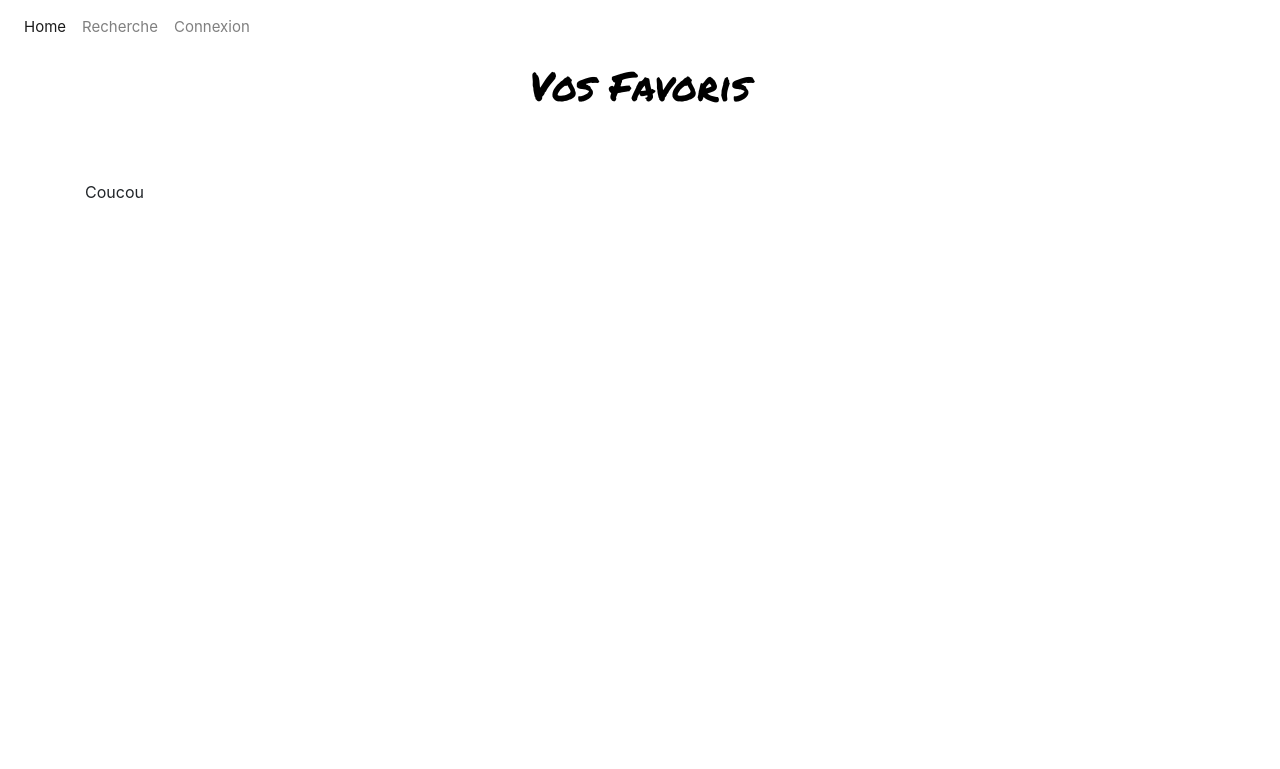
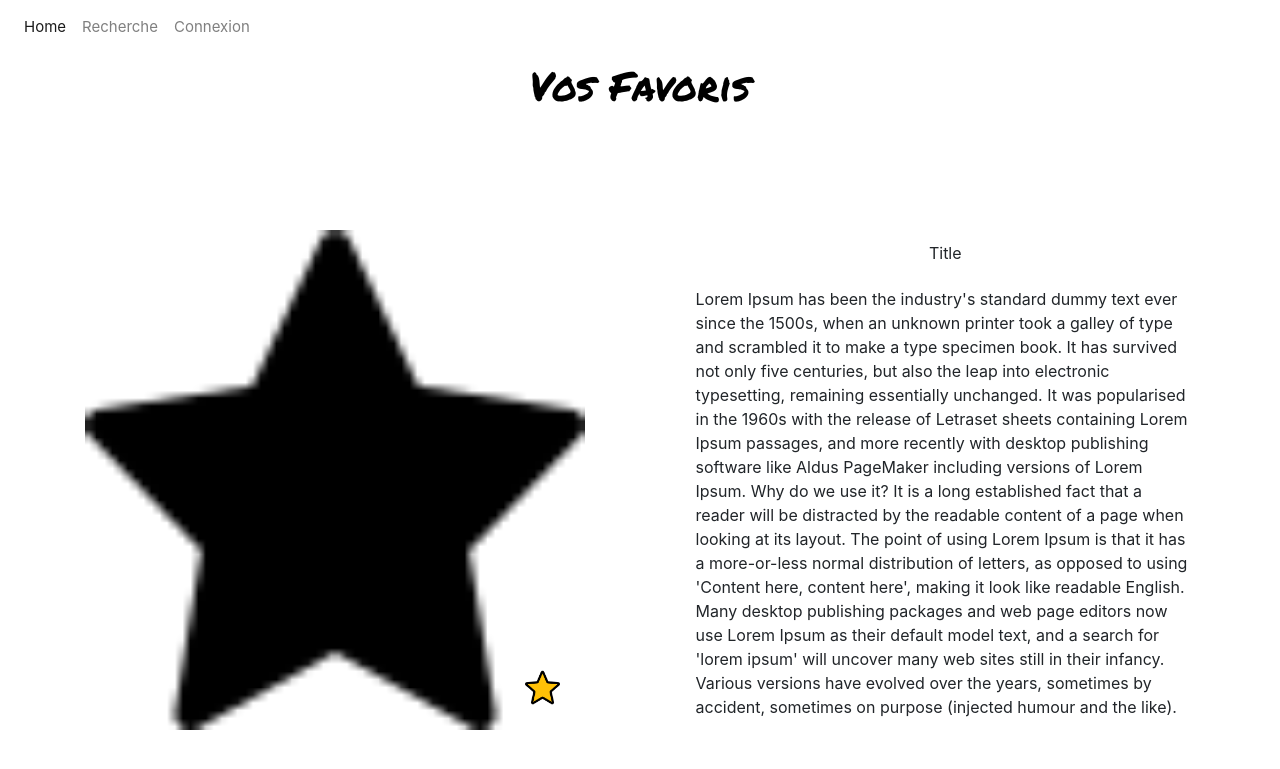
Before and after one commit to OwainCharlon/Harv-Art, a Flask app: page /favorites in a window 1280 px wide. Shown: the top 769 px of the page. Run offline with Flask 2, Linux system fonts and the light colour scheme; parts of the project's set-up code (start-up, migrations or seed data) failed here and were passed over; some libraries are stand-ins or nearby versions.

Commit message:
on finalise la page favoris pour faire fermer son claque merde a Owain

```diff
--- a/static/css/main.css
+++ b/static/css/main.css
@@ -61,6 +61,17 @@ a {
     position: relative;
 }
 
+.dailyDesc {
+    display: flex;
+    float: right;
+    height: 500px;
+    width: 40%;
+    margin-right: 5%;
+    justify-content: center;
+    align-items: center;
+    margin-bottom: 80px;
+}
+
 .like {
     position: absolute;
     right: 5%;
@@ -85,17 +96,6 @@ a {
 
 .like:hover {
     cursor: pointer;
-}
-
-.dailyDesc {
-    display: flex;
-    float: right;
-    height: 500px;
-    width: 40%;
-    margin-right: 5%;
-    justify-content: center;
-    align-items: center;
-    margin-bottom: 80px;
 }
 
 .overlay {
@@ -136,3 +136,35 @@ a {
     color: black;
     z-index: 9996;
 }
+
+.favItem {
+    padding-top: 50px;
+    padding-bottom: 50px;
+}
+
+.favImg {
+    display: flex;
+    float: left;
+    height: 500px;
+    width: 45%;
+    background-image: url("../img/notLiked.png");
+    background-position: center;
+    background-size: contain;
+    background-repeat: no-repeat;
+    position: relative;
+}
+
+.favInfo {
+    display: grid;
+    float: right;
+    height: 500px;
+    width: 45%;
+}
+
+.favItemTitle,
+.favDesc {
+    display: flex;
+    justify-content: center;
+    align-items: center;
+    width: 100%;
+}
--- a/static/js/favorites.js
+++ b/static/js/favorites.js
@@ -1 +1,13 @@
-$('.listFav').append('<div id=maDiv class=classe>Coucou</div>');
+function toggleLikeFav() {
+    $(".like").toggleClass("liked");
+    $(".like").toggleClass("notLiked");
+}
+
+
+// Récupérer les ID
+// Faire un fetch des id et stocker URL et description et autre
+// boucler pour append chaque div
+
+
+
+//$('.listFav').append('<div class="favItem" class=classe>Coucou</div>');
--- a/templates/favorites.html
+++ b/templates/favorites.html
@@ -5,7 +5,20 @@
         <h1 class="favTitle">Vos Favoris</h1>
     </div>
     <section class="listFav container">
-
+        <div class="favItem" class=classe>
+            <div class="favImg">
+                <div class="like liked" onclick="toggleLikeFav()"></div>
+            </div>
+            <div class="favInfo">
+                <div class="favItemTitle">Title</div>
+                <div class="favDesc">Lorem Ipsum has been the industry's standard dummy text ever since the 1500s, when an unknown printer took a galley of type and scrambled it to make a type specimen book. It has survived not only five centuries, but also the leap into
+                    electronic typesetting, remaining essentially unchanged. It was popularised in the 1960s with the release of Letraset sheets containing Lorem Ipsum passages, and more recently with desktop publishing software like Aldus PageMaker including
+                    versions of Lorem Ipsum. Why do we use it? It is a long established fact that a reader will be distracted by the readable content of a page when looking at its layout. The point of using Lorem Ipsum is that it has a more-or-less normal
+                    distribution of letters, as opposed to using 'Content here, content here', making it look like readable English. Many desktop publishing packages and web page editors now use Lorem Ipsum as their default model text, and a search for
+                    'lorem ipsum' will uncover many web sites still in their infancy. Various versions have evolved over the years, sometimes by accident, sometimes on purpose (injected humour and the like).
+                </div>
+            </div>
+        </div>
     </section>
 
 
```
Also changed, not shown: templates/search.html (+9 -9 lines).
